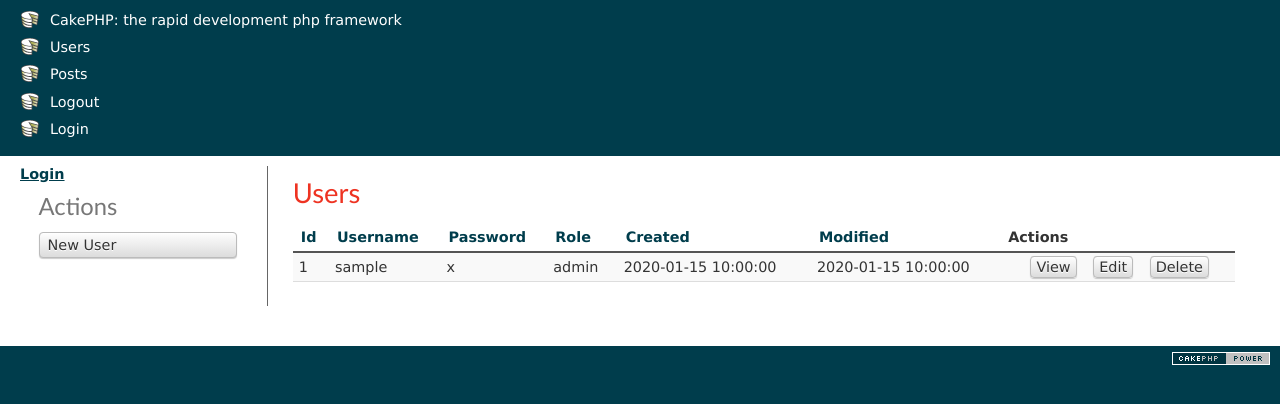
After one commit to ValSouza/cakeblog, a CakePHP app: the page made by app/View/Users/index.ctp in a window 1280 px wide. The commit adds this page. Shown: the top 404 px of the page. Run offline with PHP 8.4 and a stand-in for CakePHP, Linux system fonts and the light colour scheme; the template is opened without the code that fills it: most values are stand-ins (such as "Sample title", 1, 10 or a date in 2020); data that the repository does not hold is empty; some libraries are stand-ins or nearby versions.

Commit message:
navigation Bar

```diff
--- a/app/Model/AppModel.php
+++ b/app/Model/AppModel.php
@@ -19,7 +19,11 @@
  * @license       http://www.opensource.org/licenses/mit-license.php MIT License
  */
 
-App::uses('Model', 'Model');
+
+
+App::uses('AppModel', 'Model','SimplePasswordHasher', 'Controller/Component/Auth');
+
+App::uses('SimplePasswordHasher', 'Controller/Component/Auth');
 
 /**
  * Application model for Cake.
--- a/app/Model/Post.php
+++ b/app/Model/Post.php
@@ -1,6 +1,12 @@
 <?php
 			class Post extends AppModel {
 				//makes sure that no empty Posts are added//
+				public $belongsTo = array(
+					'User' => array (
+						'className' => 'User',
+						'foreignKey' => 'user_id')
+			);
+
 				public $validate = array(
         'title' => array(
             'rule' => 'notEmpty'
--- a/app/Model/User.php
+++ b/app/Model/User.php
@@ -1,5 +1,11 @@
 <?php
 class User extends AppModel {
+
+	public $hasMany =array(
+
+		'Post'=> array( 'className' => 'Post')
+		);
+
     public $validate = array(
         'username' => array(
             'required' => array(
--- a/app/View/Layouts/default.ctp
+++ b/app/View/Layouts/default.ctp
@@ -1,3 +1,5 @@
+<!DOCTYPE html>
+<html>
 <?php
 /**
  *
@@ -18,8 +20,7 @@
 
 $cakeDescription = __d('cake_dev', 'CakePHP: the rapid development php framework');
 ?>
-<!DOCTYPE html>
-<html>
+
 <head>
 	<?php echo $this->Html->charset(); ?>
 	<title>
@@ -40,12 +41,25 @@ $cakeDescription = __d('cake_dev', 'CakePHP: the rapid development php framework
 	<div id="container">
 		<div id="header">
 			<h1><?php echo $this->Html->link($cakeDescription, 'http://cakephp.org'); ?></h1>
+			<h1><?php echo $this->Html->link('Users',array('controller' => 'users', 'action' => 'index')); ?></h1>
+			<h1><?php echo $this->Html->link('Posts',array('controller' => 'posts', 'action' => 'index')); ?></h1>
+			<h1><?php echo $this->Html->link('Logout',array('controller' => 'posts', 'action' => 'logout')); ?></h1>
+			<h1><?php echo $this->Html->link('Login',array('controller' => 'posts', 'action' => 'login')); ?></h1>
 		</div>
 		<div id="content">
+		<?php if(AuthComponent::user()){
+			echo 'Welcome '.AuthComponent::user('username');
+			echo $this->Html->link(' Logout ',array ('controller'=>'users', 'action'=>'logout'));
+			}
+			else{
+				echo $this->Html->link(' Login ',array ('controller'=>'users', 'action'=>'login'));
+			}
+			?>
 
 			<?php echo $this->Session->flash(); ?>
 
 			<?php echo $this->fetch('content'); ?>
+
 		</div>
 		<div id="footer">
 			<?php echo $this->Html->link(
@@ -54,6 +68,8 @@ $cakeDescription = __d('cake_dev', 'CakePHP: the rapid development php framework
 					array('target' => '_blank', 'escape' => false)
 				);
 			?>
+			<?php if (!empty($user))
+        echo $html->link('Logout', array('controller' => 'Users', 'action'=>'logout')); ?>
 		</div>
 	</div>
 	<?php echo $this->element('sql_dump'); ?>
--- /dev/null
+++ b/app/View/Users/index.ctp
@@ -0,0 +1,51 @@
+<div class="users index">
+	<h2><?php echo __('Users');?></h2>
+	<table cellpadding="0" cellspacing="0">
+	<tr>
+			<th><?php echo $this->Paginator->sort('id');?></th>
+			<th><?php echo $this->Paginator->sort('username');?></th>
+			<th><?php echo $this->Paginator->sort('password');?></th>
+			<th><?php echo $this->Paginator->sort('role');?></th>
+			<th><?php echo $this->Paginator->sort('created');?></th>
+			<th><?php echo $this->Paginator->sort('modified');?></th>
+			<th class="actions"><?php echo __('Actions');?></th>
+	</tr>
+	<?php
+	$i = 0;
+	foreach ($users as $user): ?>
+	<tr>
+		<td><?php echo h($user['User']['id']); ?>&nbsp;</td>
+		<td><?php echo h($user['User']['username']); ?>&nbsp;</td>
+		<td><?php echo h($user['User']['password']); ?>&nbsp;</td>
+		<td><?php echo h($user['User']['role']); ?>&nbsp;</td>
+		<td><?php echo h($user['User']['created']); ?>&nbsp;</td>
+		<td><?php echo h($user['User']['modified']); ?>&nbsp;</td>
+		<td class="actions">
+			<?php echo $this->Html->link(__('View'), array('action' => 'view', $user['User']['id'])); ?>
+			<?php echo $this->Html->link(__('Edit'), array('action' => 'edit', $user['User']['id'])); ?>
+			<?php echo $this->Form->postLink(__('Delete'), array('action' => 'delete', $user['User']['id']), null, __('Are you sure you want to delete # %s?', $user['User']['id'])); ?>
+		</td>
+	</tr>
+<?php endforeach; ?>
+	</table>
+	<p>
+	<?php
+	echo $this->Paginator->counter(array(
+	'format' => __('Page {:page} of {:pages}, showing {:current} records out of {:count} total, starting on record {:start}, ending on {:end}')
+	));
+	?>	</p>
+
+	<div class="paging">
+	<?php
+		echo $this->Paginator->prev('< ' . __('previous'), array(), null, array('class' => 'prev disabled'));
+		echo $this->Paginator->numbers(array('separator' => ''));
+		echo $this->Paginator->next(__('next') . ' >', array(), null, array('class' => 'next disabled'));
+	?>
+	</div>
+</div>
+<div class="actions">
+	<h3><?php echo __('Actions'); ?></h3>
+	<ul>
+		<li><?php echo $this->Html->link(__('New User'), array('action' => 'add')); ?></li>
+	</ul>
+</div>
--- a/app/webroot/css/cake.generic.css
+++ b/app/webroot/css/cake.generic.css
@@ -83,7 +83,7 @@ p {
 #header h1 {
 	line-height:20px;
 	background: #003d4c url('../img/cake.icon.png') no-repeat left;
-	color: #fff;
+	color: #fhh;
 	padding: 0px 30px;
 }
 #header h1 a {
```
Also changed, not shown: app/Controller/AppController.php (+17 -5 lines), app/Controller/UsersController.php (+15 -0 lines), app/View/Posts/index.ctp (+3 -5 lines), app/View/Posts/login.ctp (added, +13 -0 lines), app/View/Users/add.ctp (+7 -0 lines), app/View/Users/view.ctp (added, +55 -0 lines).
